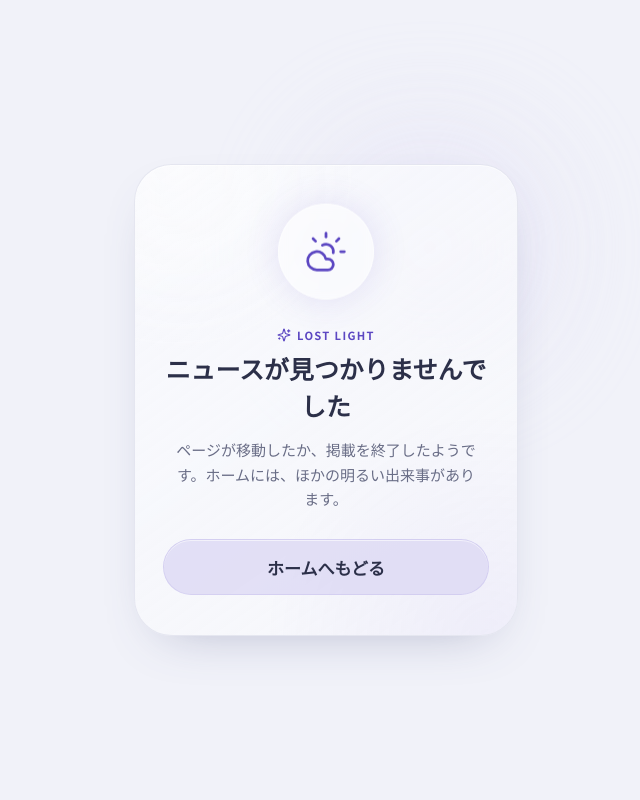
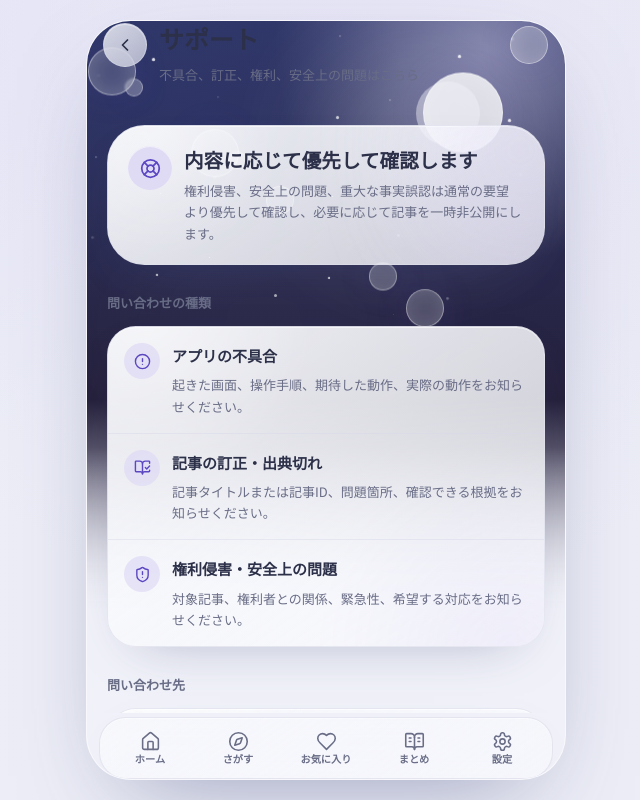
Before and after one commit to sunpotflower4460-cpu/Hot-news, a Next.js app: page /support in a window 1280 px wide. Before the commit this address had no page. Shown: the whole page, without its empty margins (314-954 px from the left). Built offline with nearby package versions, Linux system fonts and the light colour scheme; a web font is replaced by a local one.

Commit message:
Add commercial support and issue reporting page

```diff
--- /dev/null
+++ b/src/app/(app)/support/page.tsx
@@ -0,0 +1,148 @@
+import Link from 'next/link';
+import { AlertCircle, BookOpenCheck, ChevronRight, LifeBuoy, Mail, ShieldAlert } from 'lucide-react';
+import { DiagnosticCopyButton } from '@/components/support/DiagnosticCopyButton';
+import { ScreenHeader } from '@/components/layout/ScreenHeader';
+import { Card } from '@/components/ui/Card';
+import { commercialConfig, configuredValue, isCommercialPreview } from '@/config/commercial';
+
+export default function SupportPage() {
+  const email = commercialConfig.operator.contactEmail.trim();
+
+  return (
+    <div className="space-y-7 pb-12">
+      <ScreenHeader title="サポート" subtitle="不具合、訂正、権利、安全上の問題はこちら" back />
+
+      <section className="px-5">
+        <div className="soft-surface relative overflow-hidden rounded-panel px-5 py-5 shadow-soft">
+          <div className="absolute -right-10 -top-10 h-32 w-32 rounded-full bg-accent-soft/70 blur-3xl" />
+          <div className="relative flex items-start gap-3">
+            <span className="flex h-11 w-11 shrink-0 items-center justify-center rounded-full bg-accent-soft text-accent shadow-inner-light">
+              <LifeBuoy aria-hidden size={21} />
+            </span>
+            <div>
+              <h1 className="text-h2 font-bold text-text">内容に応じて優先して確認します</h1>
+              <p className="mt-1 text-caption leading-relaxed text-muted">
+                権利侵害、安全上の問題、重大な事実誤認は通常の要望より優先して確認し、必要に応じて記事を一時非公開にします。
+              </p>
+            </div>
+          </div>
+        </div>
+      </section>
+
+      <section className="space-y-3 px-5">
+        <h2 className="text-caption font-bold text-muted">問い合わせの種類</h2>
+        <Card className="divide-y divide-line/45">
+          <SupportType
+            Icon={AlertCircle}
+            title="アプリの不具合"
+            body="起きた画面、操作手順、期待した動作、実際の動作をお知らせください。"
+          />
+          <SupportType
+            Icon={BookOpenCheck}
+            title="記事の訂正・出典切れ"
+            body="記事タイトルまたは記事ID、問題箇所、確認できる根拠をお知らせください。"
+          />
+          <SupportType
+            Icon={ShieldAlert}
+            title="権利侵害・安全上の問題"
+            body="対象記事、権利者との関係、緊急性、希望する対応をお知らせください。"
+          />
+        </Card>
+      </section>
+
+      <section className="space-y-3 px-5">
+        <h2 className="text-caption font-bold text-muted">問い合わせ先</h2>
+        <Card inset className="space-y-4">
+          {email ? (
+            <a
+              href={`mailto:${email}?subject=${encodeURIComponent('Hot News サポート問い合わせ')}`}
+              className="flex min-h-12 items-center justify-center gap-2 rounded-pill bg-accent-strong px-5 text-body font-bold text-white shadow-glow"
+            >
+              <Mail aria-hidden size={18} />
+              メールで問い合わせる
+            </a>
+          ) : (
+            <div className="rounded-card border border-amber-500/20 bg-amber-100/55 px-4 py-4 text-amber-950 dark:bg-amber-950/25 dark:text-amber-100">
+              <p className="text-body font-bold">問い合わせ先は正式公開前に設定します</p>
+              <p className="mt-1 text-caption leading-relaxed opacity-80">
+                商用リリースチェックでは、一般公開されたサポートURLと連絡先が未設定の場合に失敗します。
+              </p>
+            </div>
+          )}
+          <p className="text-caption leading-relaxed text-muted">
+            連絡先：{configuredValue(email)}
+          </p>
+          <DiagnosticCopyButton />
+          <p className="text-[0.68rem] leading-relaxed text-muted/75">
+            診断情報にはアプリ版、画面パス、通信状態、端末のブラウザ情報が含まれます。お気に入り、記事本文、氏名、メール、入力内容は含めません。
+          </p>
+        </Card>
+      </section>
+
+      <section className="space-y-3 px-5">
+        <h2 className="text-caption font-bold text-muted">よくある確認</h2>
+        <Card inset className="space-y-5">
+          <Faq title="記事が表示されない">
+            明るさ・安全性・出典・権利の掲載基準を満たさない記事は表示しません。公開後に問題が判明した記事も非公開になる場合があります。
+          </Faq>
+          <Faq title="通知が届かない">
+            現在の通知画面は希望設定のプレビューです。実際のプッシュ通知はまだ提供していません。
+          </Faq>
+          <Faq title="プレミアム料金が発生した">
+            現在のプレビューでは購入処理を実装していないため、Hot Newsから料金は発生しません。正式提供後は購入履歴とAppleのサブスクリプション管理を確認できる導線を用意します。
+          </Faq>
+          <Faq title="端末内データを消したい">
+            設定のプライバシー画面から、お気に入り、表示設定、同意履歴、キャッシュを削除できます。
+          </Faq>
+        </Card>
+      </section>
+
+      <section className="space-y-2 px-5">
+        <PolicyLink href="/legal/editorial-policy" label="編集・訂正方針" />
+        <PolicyLink href="/legal/privacy" label="プライバシーポリシー" />
+        <PolicyLink href="/legal/terms" label="利用規約" />
+      </section>
+
+      {isCommercialPreview && (
+        <p className="px-5 text-center text-[0.68rem] leading-relaxed text-muted/70">
+          このページは商用公開前の運用プレビューです。
+        </p>
+      )}
+    </div>
+  );
+}
+
+function SupportType({ Icon, title, body }: { Icon: typeof AlertCircle; title: string; body: string }) {
+  return (
+    <div className="flex items-start gap-3 px-4 py-4">
+      <span className="flex h-9 w-9 shrink-0 items-center justify-center rounded-full bg-accent-soft/70 text-accent">
+        <Icon aria-hidden size={17} />
+      </span>
+      <div>
+        <h3 className="text-body font-semibold text-text">{title}</h3>
+        <p className="mt-1 text-caption leading-relaxed text-muted">{body}</p>
+      </div>
+    </div>
+  );
+}
+
+function Faq({ title, children }: { title: string; children: string }) {
+  return (
+    <div>
+      <h3 className="text-body font-semibold text-text">{title}</h3>
+      <p className="mt-1 text-caption leading-relaxed text-muted">{children}</p>
+    </div>
+  );
+}
+
+function PolicyLink({ href, label }: { href: string; label: string }) {
+  return (
+    <Link
+      href={href}
+      className="group flex min-h-12 items-center rounded-card border border-line/55 bg-surface/65 px-4 text-body font-semibold text-text shadow-inner-light"
+    >
+      <span className="flex-1">{label}</span>
+      <ChevronRight aria-hidden size={17} className="text-muted transition-transform group-hover:translate-x-0.5" />
+    </Link>
+  );
+}
```
